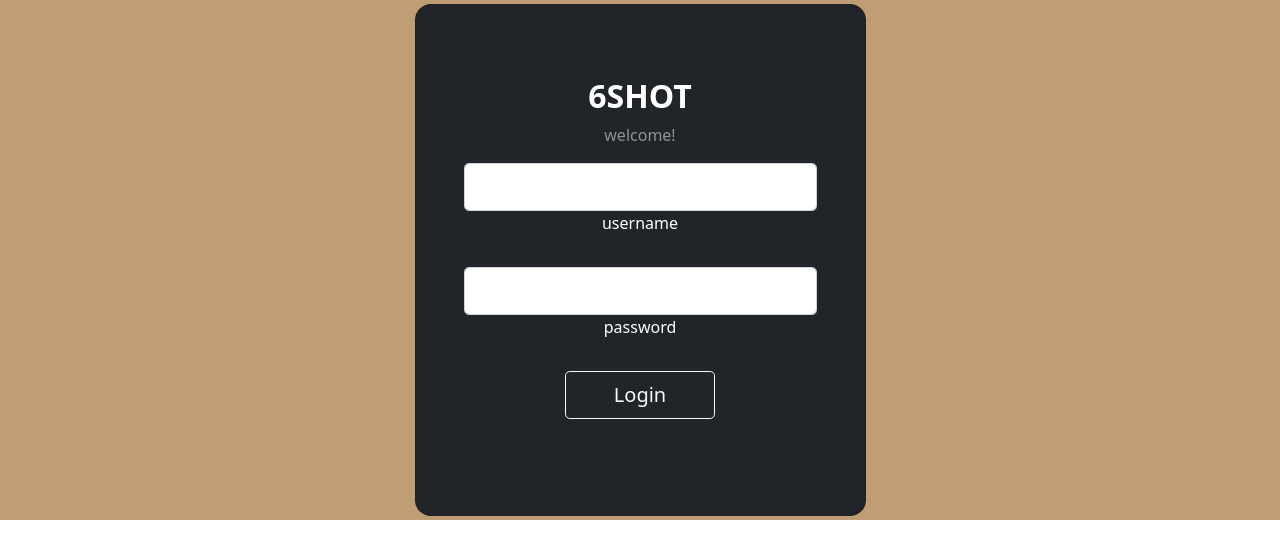
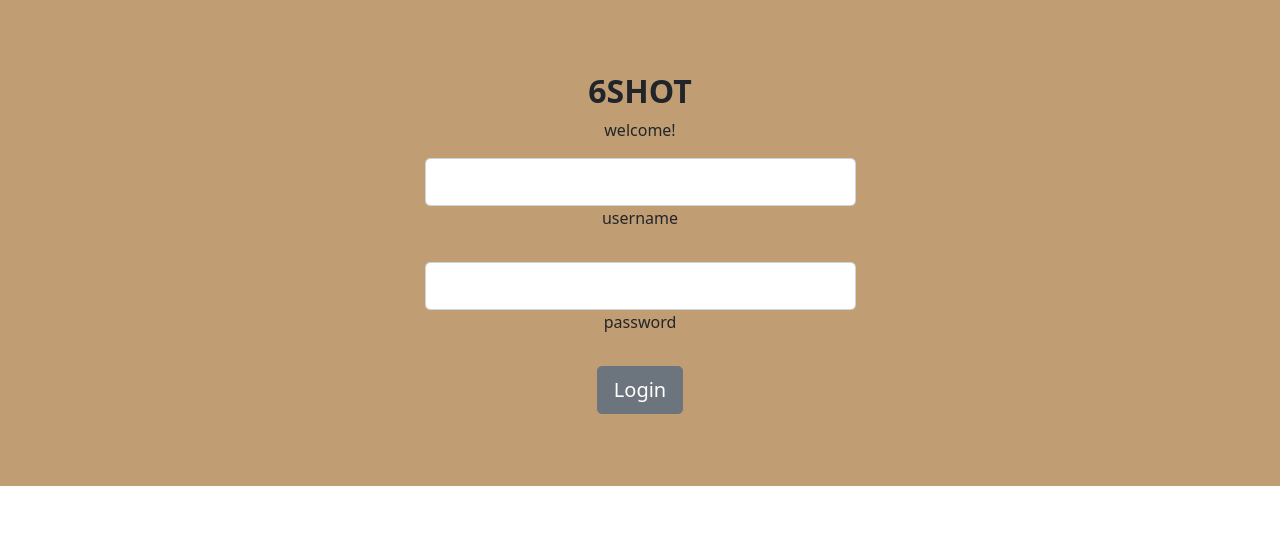
Before and after one commit to sixshotapp/web-app, a Flask app: page / in a window 1280 px wide. Shown: the top 559 px of the page. Run offline with Flask 2, Linux system fonts and the light colour scheme.

Commit message:
Update index.html

```diff
--- a/templates/index.html
+++ b/templates/index.html
@@ -6,28 +6,28 @@
 
 {% block body %}
 <section class="vw-320 vh-480 gradient-custom">
-    <div class="container py-1">
-        <div class="row d-flex justify-content-center align-items-center vh-480">
+  <div class="container py-4">
+      <div class="vw-320 vh-480 p-3">
+          <div class="row d-flex p-2 justify-content-center ali-items-center">
               <div class="col-md-12 col-md-8 col-lg-6 col-xl-5">
-                <div class="card bg-dark text-white" style="border-radius: 1rem;">
-                    <div class="card-body p-5 text-center">
-                        <div class="mb-md-5 mt-md-4">
+                  <div class="mb-md-4 mt-md-4">
 
-                            <h2 class="fw-bold mb-2 text-uppercase">6Shot</h2>
-                              <p class="text-white-50 mb-">welcome!</p>
-                              <div class="form-outline form-white mb-4">
+                      <h2 class="fw-bold mb-2 text-center text-uppercase">6Shot</h2>
+                      <p class="text-center text-50 mb-">welcome!</p>
+                      <div class="form-outline form-white text-center mb-4">
                           <input type="email" id="typeEmailX" class="form-control form-control-lg" />
                           <label class="form-label" for="typeEmailX">username</label>
                       </div>
 
-                              <div class="form-outline form-white mb-4">
+                      <div class="form-outline form-white text-center mb-4">
                           <input type="password" id="typePasswordX" class="form-control form-control-lg" />
                           <label class="form-label" for="typePasswordX">password</label>
                       </div>
 
-                              <button class="btn btn-outline-light btn-lg px-5" type="submit">Login</button>
+                      <div class="form-outline form-white text-center mb-4">
+                          <button class="btn btn-secondary btn-lg" type="submit">Login</button>
+                      </div>
 
-                        </div>
                   </div>
               </div>
           </div>
```
Lines whose indentation alone changed are shown as unchanged.
